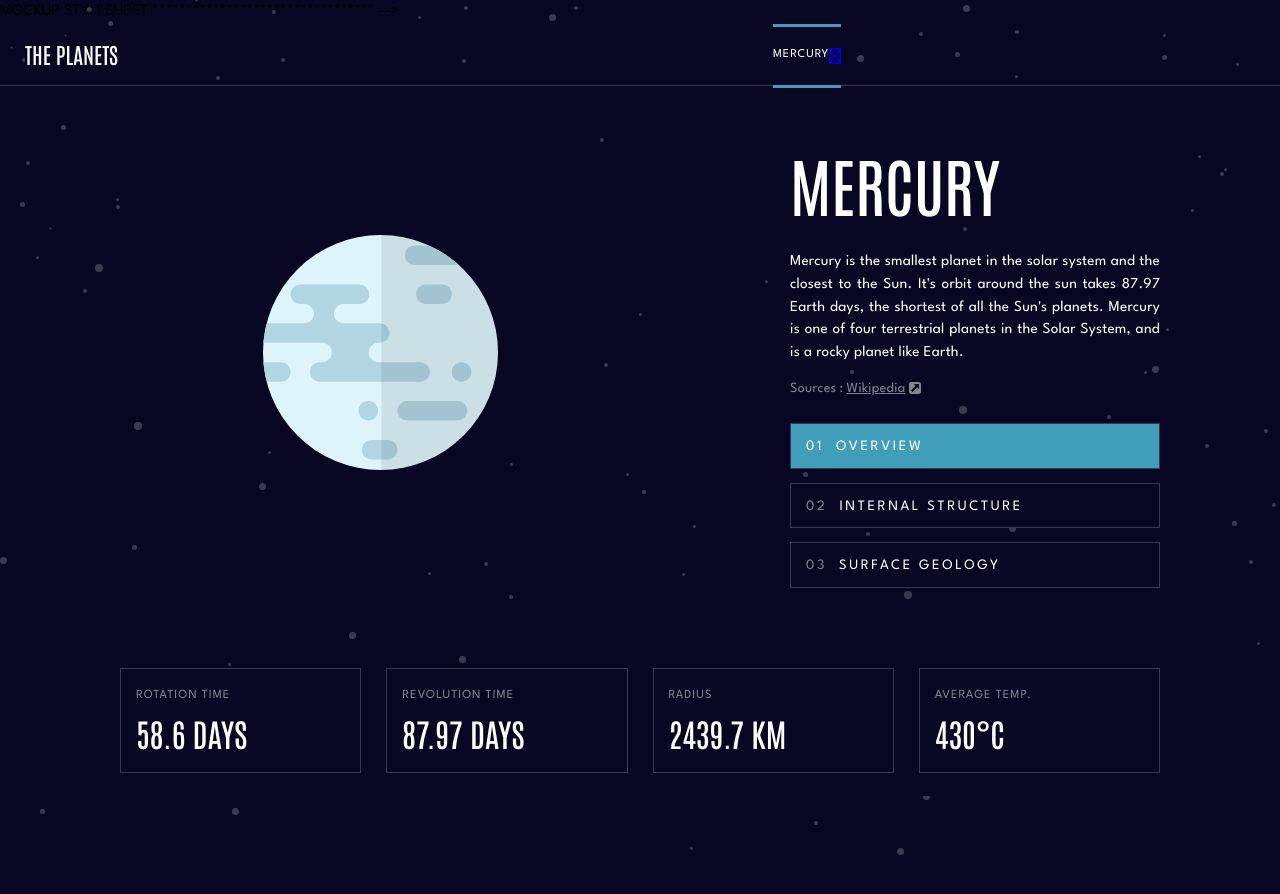
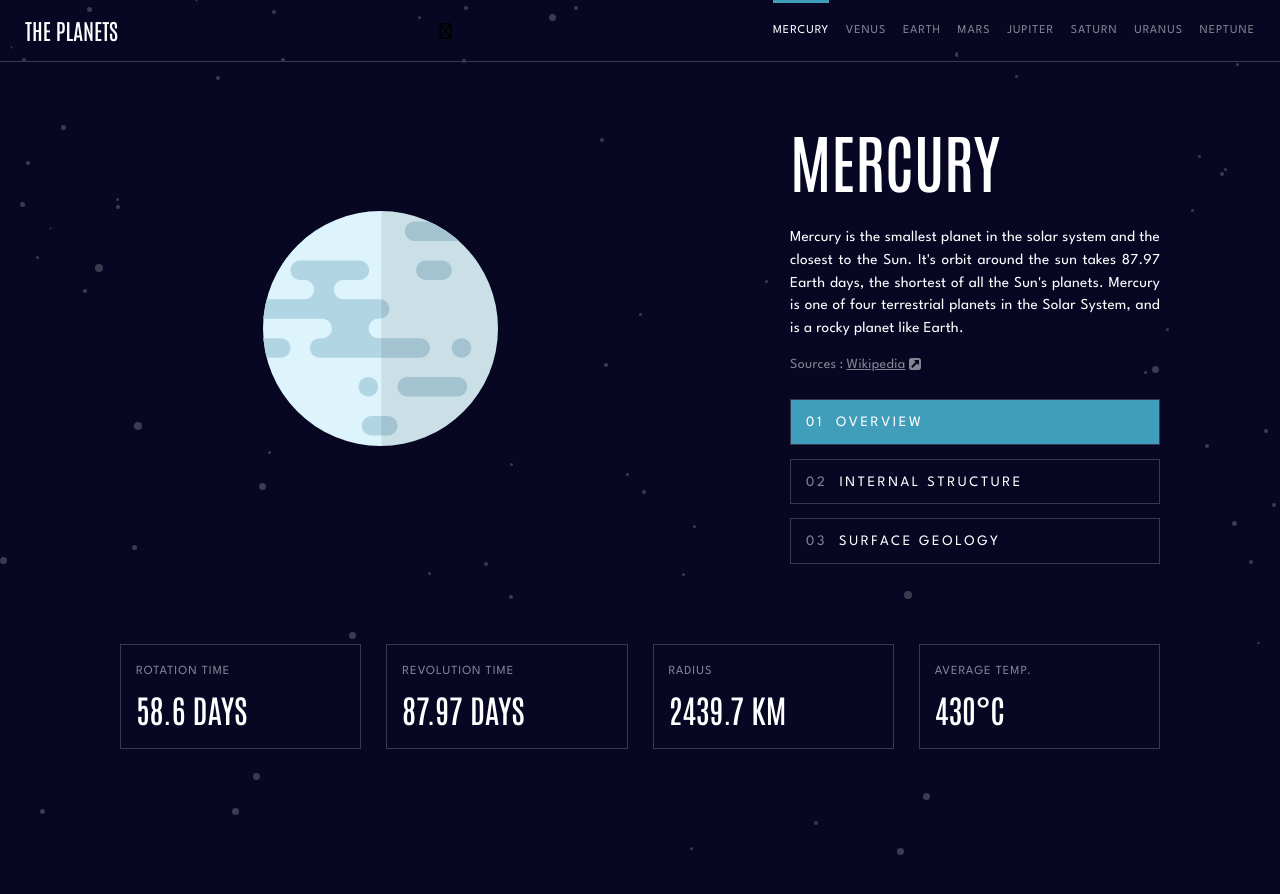
Before and after one commit to bnielsencodes/planet-facts, a plain HTML site: page index.html in a window 1280 px wide. Drawn offline with Linux system fonts and the light colour scheme.

Commit message:
Reformat html

```diff
--- a/index.html
+++ b/index.html
@@ -1,5 +1,6 @@
 <!DOCTYPE html>
 <html lang="en">
+
 <head>
   <meta charset="UTF-8" />
   <meta name="viewport" content="width=device-width, initial-scale=1.0" />
@@ -9,10 +10,8 @@
     ********************************* -->
   <link rel="preconnect" href="https://fonts.googleapis.com" />
   <link rel="preconnect" href="https://fonts.gstatic.com" crossorigin />
-    <link
-      href="https://fonts.googleapis.com/css2?family=Antonio:wght@500&family=League+Spartan:wght@400;700&display=swap"
-      rel="stylesheet"
-    />
+  <link href="https://fonts.googleapis.com/css2?family=Antonio:wght@500&family=League+Spartan:wght@400;700&display=swap"
+    rel="stylesheet" />
 
   <!-- ********************************
     IMPORTED SASS STYLESHEET
@@ -20,19 +19,21 @@
   <link rel="stylesheet" href="styles/css/styles.css" />
 
   <!-- ********************************
+    MOCKUP STYLESHEET
+    ********************************* -->
+  <link rel="stylesheet" href="styles/css/mockup/mockup.css" />
+
   <!-- ********************************
     FAVICON
     ********************************* -->
   <link rel="icon" type="image/x-icon" href="img/planet-mercury.svg">
 
+  <!-- ********************************
     MOCKUP STYLESHEET
     ********************************* -->
-    <link rel="stylesheet" href="styles/css/mockup/mockup.css" />
   <script src="https://kit.fontawesome.com/bd7428acdc.js" crossorigin="anonymous"></script>
 
   <title>Planet Facts | Mercury</title>
-
-    <title>Planet Facts</title>
 </head>
 
 <body>
@@ -210,25 +211,62 @@
       <circle cx="1003" cy="672" r="2" />
     </g>
   </svg>
+
   <main>
     <!-- ********************************
       NAVIGATION
     ********************************* -->
     <nav class="nav">
       <h2 class="nav__logo">The Planets</h2>
+      <i id="hide-burger" class="fa-regular fa-bars"></i>
       <ul class="menu hidden-sm">
         <li class="menu__item">
-            <a href="#" class="menu__link menu__link--active">
+          <a href="index.html" class="menu__link menu__link--active nav-mercury nav-mercury--active">
             <h4 class="menu__heading">Mercury</h4>
-      <i id="hide-burger" class="fa-regular fa-bars"></i>
-          <a href="index.html" class="menu__link menu__link--active nav-mercury nav-mercury--active">
+          </a>
+        </li>
+        <li class="menu__item">
           <a href="venus.html" class="menu__link nav-mercury">
+            <h4 class="menu__heading">Venus</h4>
+          </a>
+        </li>
+        <li class="menu__item">
           <a href="earth.html" class="menu__link nav-mercury">
+            <h4 class="menu__heading">Earth</h4>
+          </a>
+        </li>
+        <li class="menu__item">
           <a href="mars.html" class="menu__link nav-mercury">
+            <h4 class="menu__heading">Mars</h4>
+          </a>
+        </li>
+        <li class="menu__item">
           <a href="jupiter.html" class="menu__link nav-mercury">
+            <h4 class="menu__heading">Jupiter</h4>
+          </a>
+        </li>
+        <li class="menu__item">
           <a href="saturn.html" class="menu__link nav-mercury">
+            <h4 class="menu__heading">Saturn</h4>
+          </a>
+        </li>
+        <li class="menu__item">
           <a href="uranus.html" class="menu__link nav-mercury">
+            <h4 class="menu__heading">Uranus</h4>
+          </a>
+        </li>
+        <li class="menu__item">
           <a href="neptune.html" class="menu__link nav-mercury">
+            <h4 class="menu__heading">Neptune</h4>
+          </a>
+        </li>
+      </ul>
+    </nav>
+
+    <!-- ********************************
+      HEADER SECTION
+    ********************************* -->
+    <header>
       <div class="nav-overlay hidden">
         <ul class="nav-list">
           <li class="nav-list__item">
@@ -304,43 +342,29 @@
             </a>
           </li>
         </ul>
-      </nav>
+      </div>
 
-      <!-- ********************************
-      HEADER SECTION
-    ********************************* -->
-      <header>
       <div id="toggle-menu-sm__hidden" class="toggle-menu-sm">
         <div
-            class="toggle-menu-sm__item toggle-menu-sm__item--one toggle-menu-sm__item--active"
-          >
+          class="toggle-menu-sm__item toggle-menu-sm__item--one toggle-menu-sm__item--active mercury mercury--active">
           <h3 class="toggle-menu-sm__heading">Overview</h3>
         </div>
-          <div class="toggle-menu-sm__item toggle-menu-sm__item--two">
+        <div class="toggle-menu-sm__item toggle-menu-sm__item--two mercury">
           <h3 class="toggle-menu-sm__heading">Structure</h3>
         </div>
-          <div class="toggle-menu-sm__item toggle-menu-sm__item--three">
+        <div class="toggle-menu-sm__item toggle-menu-sm__item--three mercury">
           <h3 class="toggle-menu-sm__heading">Surface</h3>
         </div>
       </div>
 
       <div class="planet-container">
         <div class="planet">
-            <img
-              class="planet__img planet__img--primary"
-              src="img/planet-mercury.svg"
-              alt="Illustration of the planet Mercury"
-            />
-            <img
-              class="planet__img planet__img--secondary hidden"
-              src="img/planet-mercury-internal.svg"
-              alt="Illustration showing the planet Mercury's internal layers"
-            />
-            <img
-              class="planet__ternary hidden"
-              src="img/geology-mercury.png"
-              alt="Illustration showing the planet Mercury's surface"
-            />
+          <img class="planet__img planet__img--primary" src="img/planet-mercury.svg"
+            alt="Illustration of the planet Mercury" />
+          <img class="planet__img planet__img--secondary hidden" src="img/planet-mercury-internal.svg"
+            alt="Illustration showing the planet Mercury's internal layers" />
+          <img class="planet__ternary hidden" src="img/geology-mercury.png"
+            alt="Illustration showing the planet Mercury's surface" />
         </div>
       </div>
 
@@ -369,31 +393,18 @@
           </p>
           <div class="source">
             <p class="source__text">Sources<span>:</span></p>
-              <a
-                class="source__link"
-                href="https://en.wikipedia.org/wiki/Mercury_(planet)"
-                target="_blank"
-                >Wikipedia</a
-              >
-              <svg
-                class="source__icon"
-                xmlns="http://www.w3.org/2000/svg"
-                width="12"
-                height="12"
-              >
-                <path
-                  fill="#FFF"
+            <a class="source__link source--mercury" href="https://en.wikipedia.org/wiki/Mercury_(planet)"
+              target="_blank">Wikipedia</a>
+            <svg class="source__icon" xmlns="http://www.w3.org/2000/svg" width="12" height="12">
+              <path fill="#FFF"
                 d="M11.34.66C10.9.22 10.37 0 9.75 0h-7.5C1.63 0 1.1.22.66.66.22 1.1 0 1.63 0 2.25v7.5c0 .62.22 1.15.66 1.59.44.44.97.66 1.59.66h7.5c.62 0 1.15-.22 1.59-.66.44-.44.66-.97.66-1.59v-7.5c0-.62-.22-1.15-.66-1.59zM10 6.25a.467.467 0 01-.305.46.544.544 0 01-.195.04.465.465 0 01-.352-.149L8.023 5.476 3.852 9.648a.481.481 0 01-.352.149.48.48 0 01-.352-.149l-.796-.797a.48.48 0 01-.149-.351.48.48 0 01.149-.352l4.172-4.172-1.125-1.125c-.162-.15-.198-.333-.11-.546A.467.467 0 015.75 2H9.5c.135 0 .253.05.352.148A.48.48 0 0110 2.5v3.75z"
-                  opacity=".5"
-                />
+                opacity=".5" />
             </svg>
           </div>
         </div>
 
         <div class="toggle-menu hidden-sm">
-            <div
-              class="toggle-menu__item toggle-menu__item--one toggle-menu__item--active"
-            >
+          <div class="toggle-menu__item toggle-menu__item--one toggle-menu__item--active toggle-mercury--active">
             <h3 class="toggle-menu__heading"><span>01</span>Overview</h3>
           </div>
           <div class="toggle-menu__item toggle-menu__item--two">
@@ -431,5 +442,7 @@
   </main>
 
   <script src="js/app.js"></script>
+  <script src="js/mercury.js"></script>
 </body>
+
 </html>
```
Lines whose indentation alone changed are shown as unchanged.
